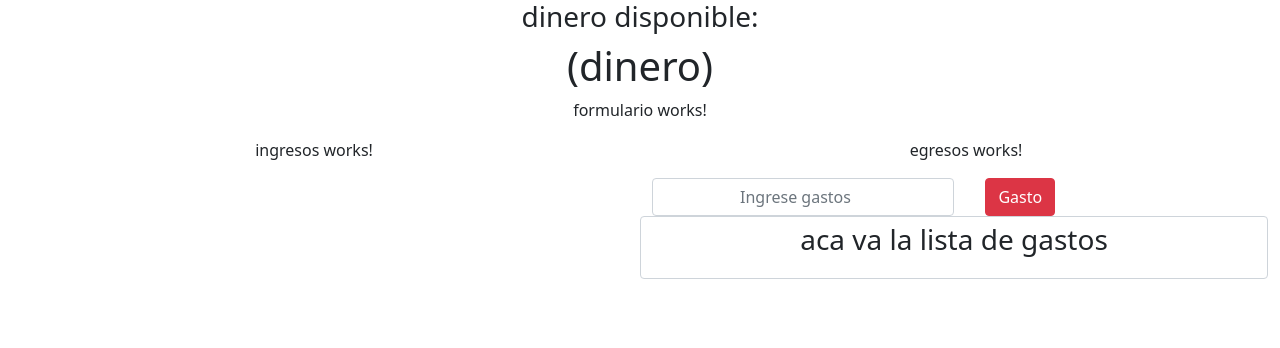
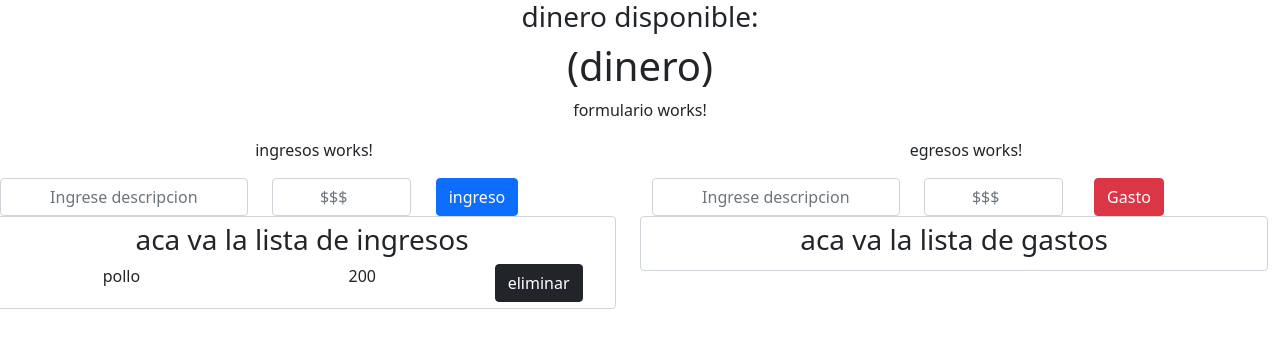
Before and after one commit to facuromero17/presupuesto, an Angular app: page / in a window 1280 px wide. Shown: the top 348 px of the page. Built offline with nearby package versions, Linux system fonts and the light colour scheme.

Commit message:
adhesion de ingresos

```diff
--- a/src/app/Egresos.model.ts
+++ b/src/app/Egresos.model.ts
@@ -1,3 +1,3 @@
 export class Egresos{
-    constructor(public gasto:number){}
+    constructor(public descripcion:string,public gasto:number){}
 }
--- a/src/app/app.module.ts
+++ b/src/app/app.module.ts
@@ -7,6 +7,8 @@ import { FormularioComponent } from './formulario/formulario.component';
 import { IngresosComponent } from './ingresos/ingresos.component';
 import { EgresosComponent } from './egresos/egresos.component';
 import { FormsModule } from '@angular/forms';
+import { EgresosServicio } from './egresos/EgresoServicio.service';
+import { IngresosServicio } from './ingresos/IngresosServicio.service';
 
 @NgModule({
   declarations: [
@@ -20,7 +22,7 @@ import { FormsModule } from '@angular/forms';
     BrowserModule,
     FormsModule
   ],
-  providers: [],
+  providers: [EgresosServicio,IngresosServicio],
   bootstrap: [AppComponent]
 })
 export class AppModule { }
--- /dev/null
+++ b/src/app/egresos/Egreso.model.ts
@@ -0,0 +1,3 @@
+export class EgresoServicio {
+  constructor(public descripcion: string, public precio: number) {}
+}
--- /dev/null
+++ b/src/app/egresos/EgresoServicio.service.ts
@@ -0,0 +1,5 @@
+import { Egresos } from '../Egresos.model';
+
+export class EgresosServicio {
+  egresos: Egresos[] = [new Egresos("pollo",200)];
+}
--- a/src/app/egresos/egresos.component.html
+++ b/src/app/egresos/egresos.component.html
@@ -1,14 +1,25 @@
 <p>egresos works!</p>
+
 <div class="row form-group">
-  <div class="col-6">
+  <div class="col-5">
+    <input
+      type="text"
+      id="idNombreGasto"
+      placeholder="Ingrese descripcion"
+      class="text-center form-control"
+      [(ngModel)]="DesEgresoInput"
+    />
+  </div>
+  <div class="col-3">
     <input
       type="number"
       id="idGasto"
-      placeholder="Ingrese gastos"
+      placeholder="$$$"
       class="text-center form-control"
-     [(ngModel)] = "egresoInput"
+      [(ngModel)]="EgresoInput"
     />
   </div>
+
   <div class="col-2">
     <button type="submit" class="btn btn-danger" (click)="agregarGasto()">
       Gasto
@@ -19,7 +30,4 @@
 <form class="form-group form-control row">
   <h3>aca va la lista de gastos</h3>
 
-  <div>
-      <p>{{egresoInput}}</p>
-  </div>
 </form>
--- a/src/app/egresos/egresos.component.ts
+++ b/src/app/egresos/egresos.component.ts
@@ -1,24 +1,32 @@
-import { Input } from '@angular/core';
+import { Input, OnInit } from '@angular/core';
 import { Component} from '@angular/core';
 import { Egresos } from '../Egresos.model';
+import { EgresosServicio } from './EgresoServicio.service';
 
 @Component({
   selector: 'app-egresos',
   templateUrl: './egresos.component.html',
   styleUrls: ['./egresos.component.css']
 })
-export class EgresosComponent  {
+export class EgresosComponent implements OnInit {
 
   @Input() gasto: Egresos;
-  egresoInput:number;
+  EgresoInput:number;
+  DesEgresoInput:string;
+  egresos: Egresos[] = [];
+  constructor(private EgresoServicio: EgresosServicio) { }
+  ngOnInit(): void {
+    this.egresos = this.EgresoServicio.egresos;
+  }
 
-  constructor() { }
-
-  egresos: Egresos[] = [];
+  eliminar(egreso:Egresos){
+  const indice: number = this.egresos.indexOf(egreso)
+  this.egresos.splice(indice,1)
+  }
 
   agregarGasto(){
-    let gasto1 = new Egresos(this.egresoInput)
-    console.log(this.egresoInput);
+
+
   }
 
 
--- /dev/null
+++ b/src/app/ingresos/Ingresos.model.ts
@@ -0,0 +1,3 @@
+export class Ingreso{
+    constructor(public ingreso:string,public valor:number){}
+}
--- /dev/null
+++ b/src/app/ingresos/IngresosServicio.service.ts
@@ -0,0 +1,16 @@
+import { Ingreso } from "./Ingresos.model";
+
+export class IngresosServicio{
+    ingresos: Ingreso[] = [new Ingreso("pollo",200)];
+
+
+    eliminar(ingreso:Ingreso){
+        const indice: number = this.ingresos.indexOf(ingreso);
+        this.ingresos.splice(indice,1);
+    }
+    agregar(ingreso: Ingreso){
+        this.ingresos.push(ingreso);
+
+      }
+
+}
--- a/src/app/ingresos/ingresos.component.html
+++ b/src/app/ingresos/ingresos.component.html
@@ -1 +1,45 @@
 <p>ingresos works!</p>
+<div class="row form-group">
+  <div class="col-5">
+    <input
+      type="text"
+      id="idNombreGasto"
+      placeholder="Ingrese descripcion"
+      class="text-center form-control"
+      [(ngModel)]="DesIngresoInput"
+    />
+  </div>
+  <div class="col-3">
+    <input
+      type="number"
+      id="idGasto"
+      placeholder="$$$"
+      class="text-center form-control"
+      [(ngModel)]="IngresoInput"
+    />
+  </div>
+
+  <div class="col-2">
+    <button type="submit" class="btn btn-primary" (click)="agregarIngreso()">
+      ingreso
+    </button>
+  </div>
+</div>
+
+<form class="form-group form-control row">
+  <h3>aca va la lista de ingresos</h3>
+  <div *ngFor="let ingreso of ingresos" class="row form-group">
+    <div class="col-5">{{ ingreso.ingreso }}</div>
+    <div class="col-5">{{ ingreso.valor }}</div>
+    <div class="col-1">
+      <button
+        type="submit"
+        class="btn btn-dark"
+        (click)="eliminarRegistro(ingreso)"
+      >
+        eliminar
+      </button>
+      <!-- <i class="ion-ios-close-outline" ">x</i> -->
+    </div>
+  </div>
+</form>
--- a/src/app/ingresos/ingresos.component.ts
+++ b/src/app/ingresos/ingresos.component.ts
@@ -1,15 +1,32 @@
-import { Component, OnInit } from '@angular/core';
+import { Component, Injectable, OnInit } from '@angular/core';
+import { Ingreso } from './Ingresos.model';
+import { IngresosServicio } from './IngresosServicio.service';
 
 @Component({
   selector: 'app-ingresos',
   templateUrl: './ingresos.component.html',
   styleUrls: ['./ingresos.component.css']
 })
+
+@Injectable()
 export class IngresosComponent implements OnInit {
 
-  constructor() { }
+  DesIngresoInput:string;
+  IngresoInput:number
+
+  ingresos: Ingreso[] = [];
+  constructor(private IngresosServicio:IngresosServicio) { }
 
   ngOnInit(): void {
+    this.ingresos= this.IngresosServicio.ingresos;
   }
 
+  agregarIngreso(){
+    let ingreso1 = new Ingreso(this.DesIngresoInput,this.IngresoInput);
+    console.log("se agrego un ingreso")
+  }
+
+  eliminarRegistro(ingreso: Ingreso){
+    this.IngresosServicio.eliminar(ingreso);
+  }
 }
```
Also changed, not shown: 1 other file (tests, documents, lock files or other folders).
